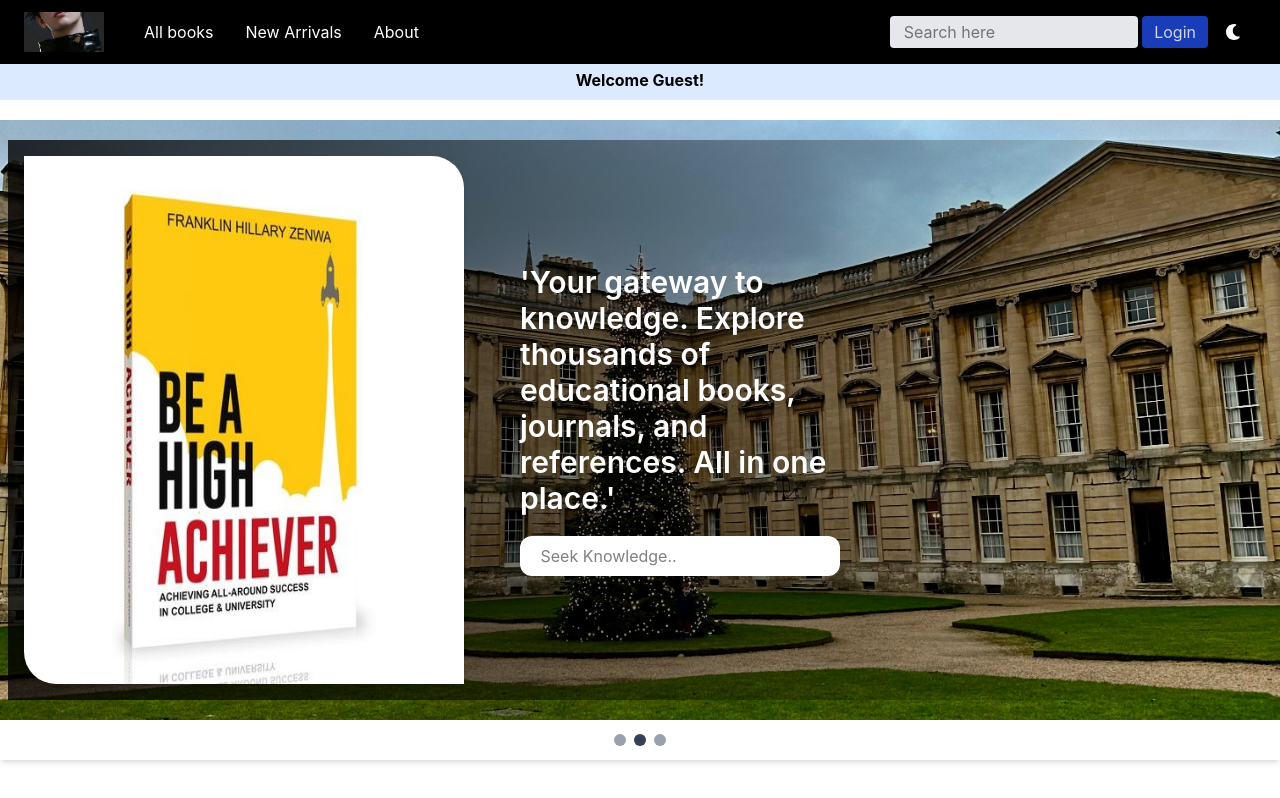
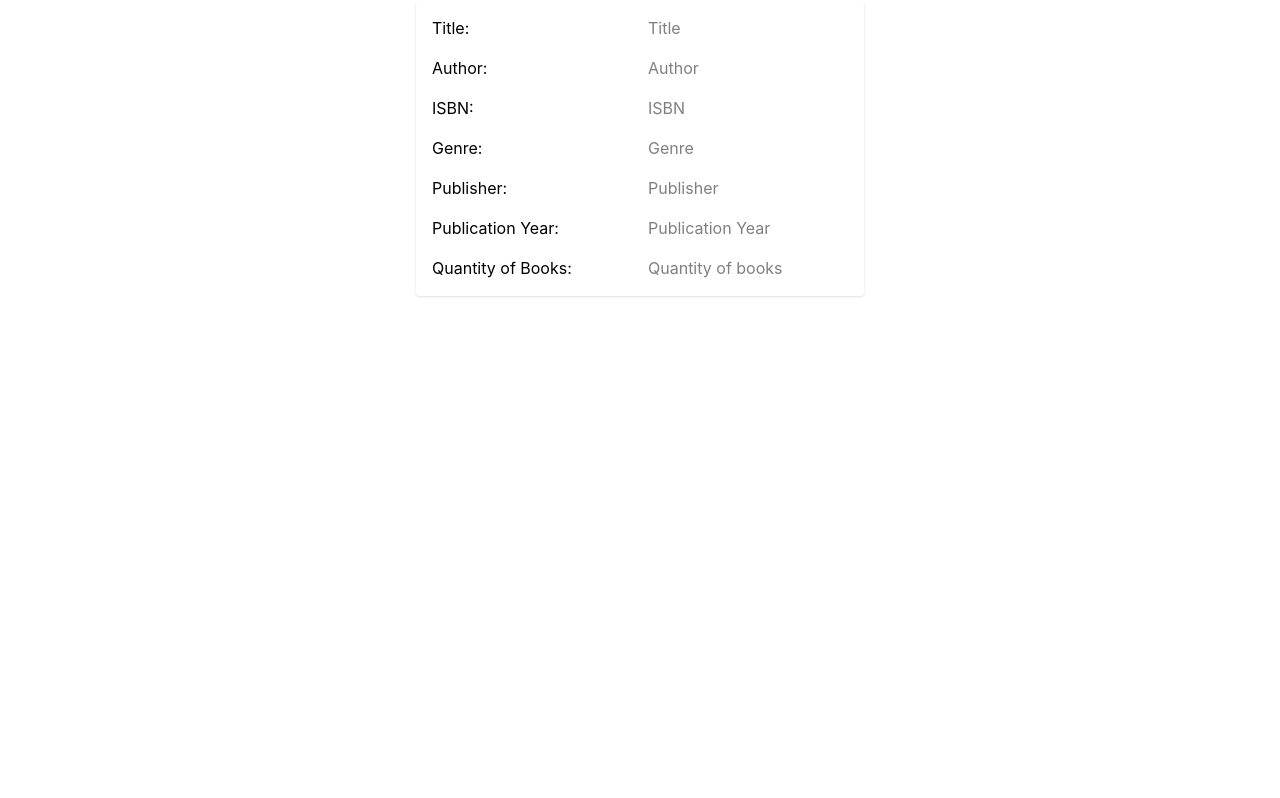
Before and after one commit to Hana-Haneefa/library_management_system, a React app in the folder frontend/: page / in a window 1280 px wide. Shown: the top 798 px of the page. Built offline with nearby package versions, Linux system fonts and the light colour scheme; the HTML template or start-up script is replaced by a standard one.

Commit message:
step on to create book adding form

```diff
--- a/frontend/src/App.jsx
+++ b/frontend/src/App.jsx
@@ -6,16 +6,14 @@ import { Navigation } from "./components/navbar.jsx";
 import { Footer } from "./components/footer.jsx";
 import HeroSec from "./components/heroSection.jsx";
 import HomePage from "./pages/homePage.jsx";
+//book management
+import AddBookForm from "./components/bookManage/addBookForm.jsx";
 // import { Button } from "flowbite-react";
 
 function App() {
   return (
     <div>
-      <Navigation />
-      <div className="pt-5">
-        <HeroSec />
-        <HomePage />
-      </div>
+      <AddBookForm />
     </div>
   );
 }
--- /dev/null
+++ b/frontend/src/components/bookManage/addBookForm.jsx
@@ -0,0 +1,41 @@
+import { useState } from "react";
+import axios from "axios";
+
+function AddBookForm() {
+  const [formData, setFormData] = useState({
+    title: "",
+    author: "",
+    isbn: "",
+    genre: "",
+    publisher: "",
+    year: "",
+    quantity: "",
+  });
+
+  const [loading, setLoading] = useState(false);
+  const [error, setError] = useState(null);
+  const [success, setSuccess] = useState(null);
+
+  return (
+    <div>
+      <form className="max-w-md mx-auto p-4 bg-white rounded shadow grid gap-4 grid-cols-2">
+        <p>Title:</p>
+        <input type="text" placeholder="Title" />
+        <p>Author:</p>
+        <input type="text" placeholder="Author" />
+        <p>ISBN:</p>
+        <input type="text" placeholder="ISBN" />
+        <p>Genre:</p>
+        <input type="text" placeholder="Genre" />
+        <p>Publisher:</p>
+        <input type="text" placeholder="Publisher" />
+        <p>Publication Year:</p>
+        <input type="text" placeholder="Publication Year" />
+        <p>Quantity of Books:</p>
+        <input type="text" placeholder="Quantity of books" />
+      </form>
+    </div>
+  );
+}
+
+export default AddBookForm;
--- a/frontend/vite.config.js
+++ b/frontend/vite.config.js
@@ -5,4 +5,9 @@ import tailwindcss from "@tailwindcss/vite";
 // https://vite.dev/config/
 export default defineConfig({
   plugins: [react(), tailwindcss()],
+  server: {
+    proxy: {
+      "/api": "http://localhost:5000", // your Express port
+    },
+  },
 });
```
Also changed, not shown: 1 other file (tests, documents, lock files or other folders).
